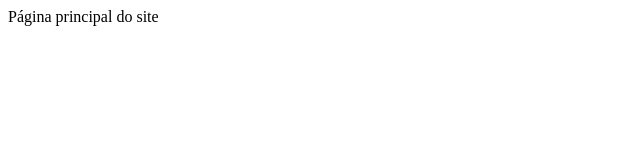
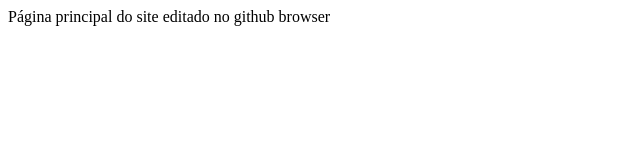
Before and after one commit to fabioled/app, a plain HTML site: page index.html in a window 1280 px wide. Shown: the whole page, without its empty margins (0-640 px from the left). Drawn offline with Linux system fonts and the light colour scheme.

Commit message:
alteração
teste

```diff
--- a/index.html
+++ b/index.html
@@ -8,5 +8,6 @@
 </head>
 <body>
     Página principal do site
+    editado no github browser
 </body>
 </html>
```
